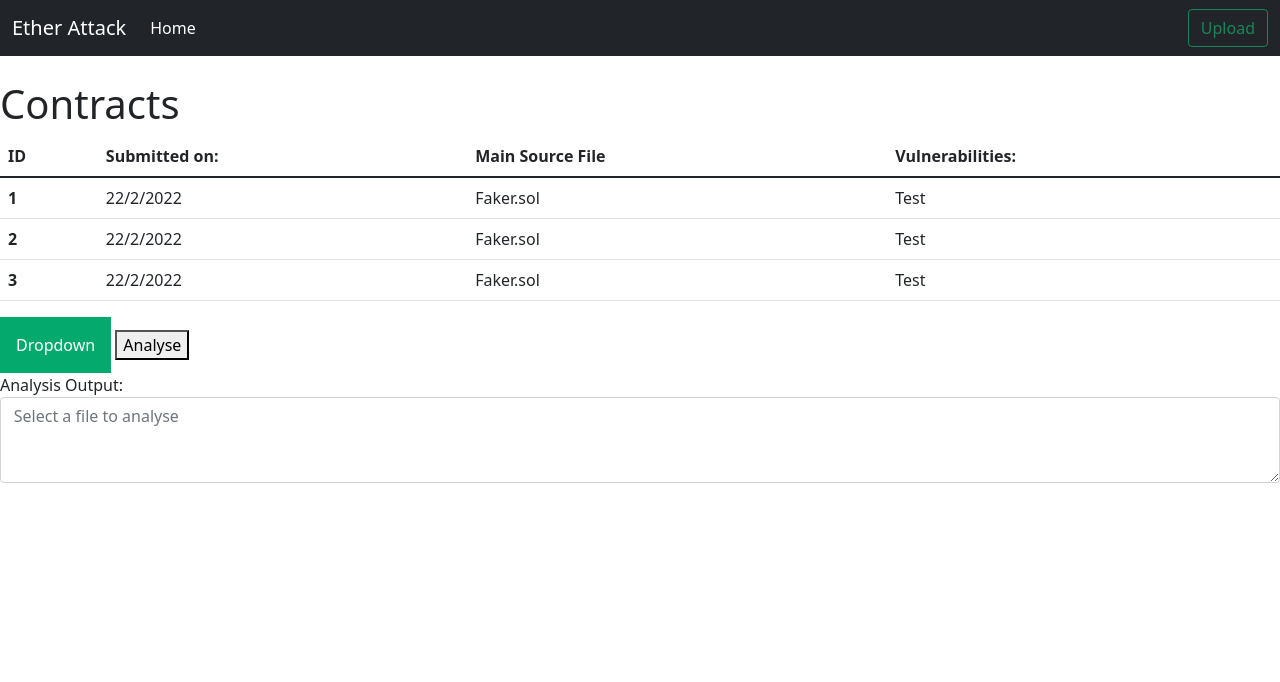
After one commit to Xenomii/EtherAttack, a Flask app: page /dashboard in a window 1280 px wide. The commit adds this page. Shown: the top 682 px of the page. Run offline with Flask 2, Linux system fonts and the light colour scheme; some libraries are stand-ins or nearby versions.

Commit message:
Add dashboard with rough layout

```diff
--- a/WebApp/app.py
+++ b/WebApp/app.py
@@ -4,9 +4,12 @@ app = Flask(__name__)
 
 
 @app.route('/')
-def hello_world():  # put application's code here
+def index():
     return render_template("index.html")
 
+@app.route('/dashboard')
+def dashboard():
+    return render_template("dashboard.html")
 
 if __name__ == '__main__':
     app.run()
--- /dev/null
+++ b/WebApp/static/css/dashboard.css
@@ -0,0 +1,48 @@
+/* Dropdown Button */
+.dropbtn {
+  background-color: #04AA6D;
+  color: white;
+  padding: 16px;
+  font-size: 16px;
+  border: none;
+}
+
+/* The container <div> - needed to position the dropdown content */
+.dropdown {
+  position: relative;
+  display: inline-block;
+}
+
+/* Dropdown Content (Hidden by Default) */
+.dropdown-content {
+  display: none;
+  position: absolute;
+  background-color: #f1f1f1;
+  min-width: 160px;
+  box-shadow: 0px 8px 16px 0px rgba(0,0,0,0.2);
+  z-index: 1;
+}
+
+/* Links inside the dropdown */
+.dropdown-content a {
+  color: black;
+  padding: 12px 16px;
+  text-decoration: none;
+  display: block;
+}
+
+/* Change color of dropdown links on hover */
+.dropdown-content a:hover {background-color: #ddd;}
+
+/* Show the dropdown menu on hover */
+.dropdown:hover .dropdown-content {display: block;}
+
+/* Change the background color of the dropdown button when the dropdown content is shown */
+.dropdown:hover .dropbtn {background-color: #3e8e41;}
+
+.shadow-textarea textarea.form-control::placeholder {
+    font-weight: 300;
+}
+.shadow-textarea textarea.form-control {
+    padding-left: 0.8rem;
+}
--- a/WebApp/templates/base.html
+++ b/WebApp/templates/base.html
@@ -14,25 +14,10 @@
     <!-- Bootstrap core CSS -->
     <link href="../static/css/bootstrap.min.css" rel="stylesheet">
 
-    <style>
-        .bd-placeholder-img {
-            font-size: 1.125rem;
-            text-anchor: middle;
-            -webkit-user-select: none;
-            -moz-user-select: none;
-            user-select: none;
-        }
-
-        @media (min-width: 768px) {
-            .bd-placeholder-img-lg {
-                font-size: 3.5rem;
-            }
-        }
-    </style>
-
 
     <!-- Custom styles for this template -->
     <link href="../static/css/navbar-top.css" rel="stylesheet">
+    <link href="../static/css/dashboard.css" rel="stylesheet">
 </head>
 <body>
 <nav class="navbar navbar-expand-md navbar-dark bg-dark mb-4">
--- /dev/null
+++ b/WebApp/templates/dashboard.html
@@ -0,0 +1,53 @@
+{% extends 'base.html' %}
+
+{% block head %}
+{% endblock %}
+
+{% block content %}
+    <h1>Contracts</h1>
+    <table class="table">
+  <thead>
+    <tr>
+      <th scope="col">ID</th>
+      <th scope="col">Submitted on:</th>
+      <th scope="col">Main Source File</th>
+      <th scope="col">Vulnerabilities:</th>
+    </tr>
+  </thead>
+  <tbody>
+    <tr>
+      <th scope="row">1</th>
+      <td>22/2/2022</td>
+      <td>Faker.sol</td>
+      <td>Test</td>
+    </tr>
+    <tr>
+      <th scope="row">2</th>
+      <td>22/2/2022</td>
+      <td>Faker.sol</td>
+        <td>Test</td>
+    </tr>
+    <tr>
+      <th scope="row">3</th>
+      <td>22/2/2022</td>
+      <td>Faker.sol</td>
+      <td>Test</td>
+    </tr>
+  </tbody>
+</table>
+
+<div class="dropdown">
+  <button class="dropbtn">Dropdown</button>
+  <div class="dropdown-content">
+    <a href="#">Link 1</a>
+    <a href="#">Link 2</a>
+    <a href="#">Link 3</a>
+  </div>
+<button href="#">Analyse</button>
+</div>
+
+<div class="form-group shadow-textarea">
+  <label for="exampleFormControlTextarea6">Analysis Output:</label>
+  <textarea class="form-control z-depth-1" id="exampleFormControlTextarea6" rows="3" placeholder="Select a file to analyse"></textarea>
+</div>
+{% endblock %}
--- a/WebApp/templates/index.html
+++ b/WebApp/templates/index.html
@@ -9,6 +9,8 @@
         <p class="lead">This example is a quick exercise to illustrate how the top-aligned navbar works. As you scroll,
             this navbar remains in its original position and moves with the rest of the page.</p>
         <a class="btn btn-lg btn-primary" href="../components/navbar/" role="button">View navbar docs &raquo;</a>
+        <!-- test button -->
+        <a class="btn btn-lg btn-primary" href="/dashboard" role="button">Dashboard</a>
     </div>
 </main>
 {% endblock %}
```
